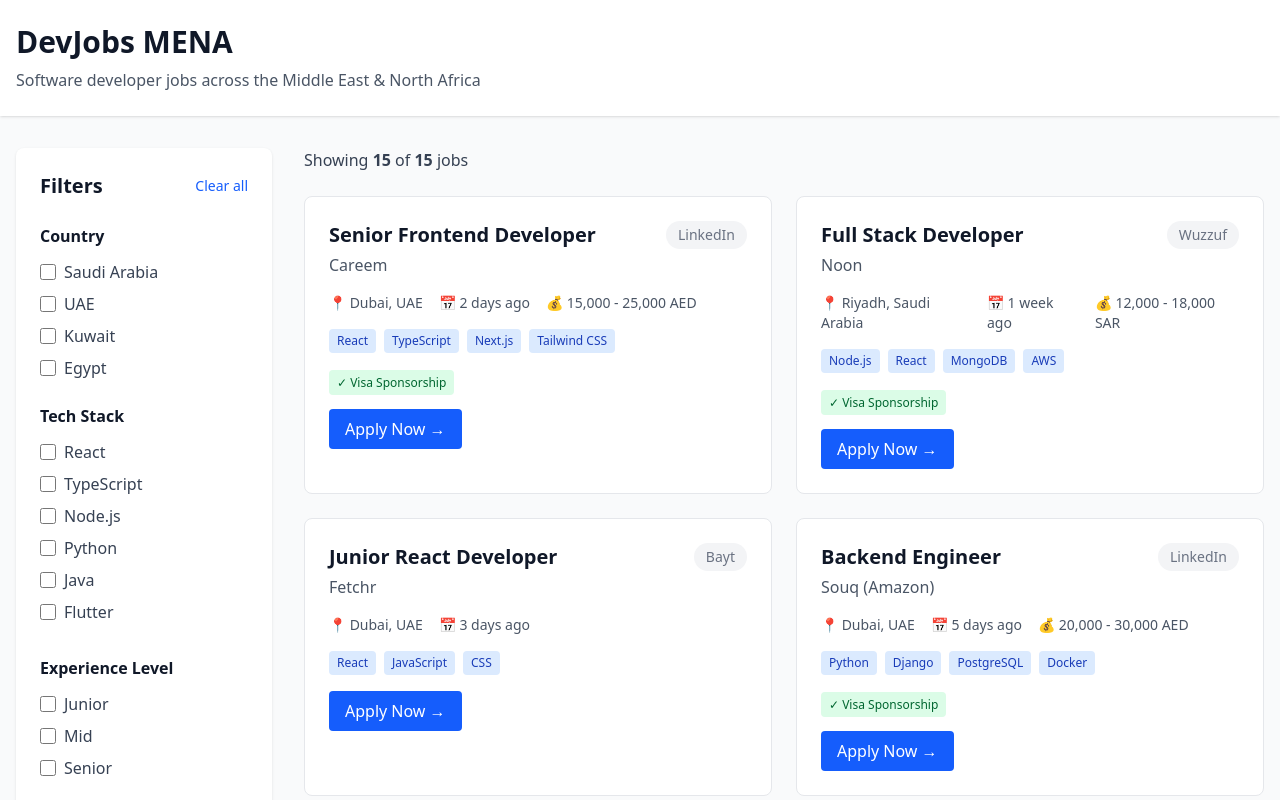
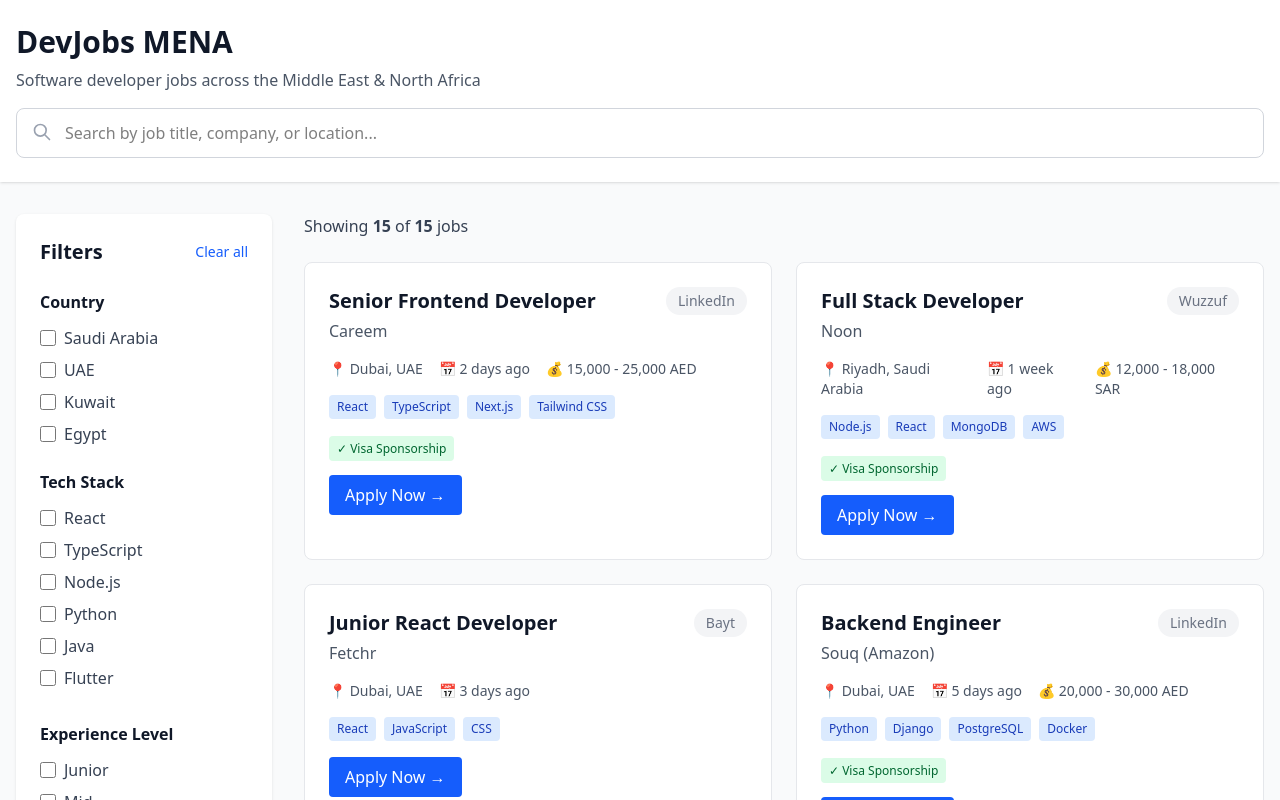
Before and after one commit to aseel-wn/devjobs-mena, a React (Vite) app: page / in a window 1280 px wide. Shown: the top 800 px of the page. Built offline with nearby package versions, Linux system fonts and the light colour scheme.

Commit message:
Add search bar with real-time filtering

```diff
--- a/src/App.tsx
+++ b/src/App.tsx
@@ -8,6 +8,7 @@
   const [selectedTechStack, setSelectedTechStack] = useState<string[]>([]);
   const [selectedLevels, setSelectedLevels] = useState<string[]>([]);
   const [visaSponsorshipOnly, setVisaSponsorshipOnly] = useState(false);
+  const [searchQuery, setSearchQuery] = useState('');
 
   const handleCountryChange = (country: string) => {
     setSelectedCountries((prev) =>
@@ -34,10 +35,23 @@
     setSelectedTechStack([]);
     setSelectedLevels([]);
     setVisaSponsorshipOnly(false);
+    setSearchQuery('');
   };
 
   const filteredJobs = useMemo(() => {
     return mockJobs.filter((job) => {
+      // Search filter
+      if (searchQuery.trim()) {
+        const query = searchQuery.toLowerCase();
+        const matchesTitle = job.title.toLowerCase().includes(query);
+        const matchesCompany = job.company.toLowerCase().includes(query);
+        const matchesLocation = job.location.toLowerCase().includes(query);
+
+        if (!matchesTitle && !matchesCompany && !matchesLocation) {
+          return false;
+        }
+      }
+
       // Country filter
       if (
         selectedCountries.length > 0 &&
@@ -71,6 +85,7 @@
       return true;
     });
   }, [
+    searchQuery,
     selectedCountries,
     selectedTechStack,
     selectedLevels,
@@ -85,6 +100,46 @@
           <p className="text-gray-600 mt-2">
             Software developer jobs across the Middle East & North Africa
           </p>
+
+          {/* Search Bar */}
+          <div className="mt-4">
+            <div className="relative">
+              <input
+                type="text"
+                placeholder="Search by job title, company, or location..."
+                value={searchQuery}
+                onChange={(e) => setSearchQuery(e.target.value)}
+                className="w-full px-4 py-3 pl-12 border border-gray-300 rounded-lg focus:ring-2 focus:ring-blue-500 focus:border-transparent"
+              />
+              <svg
+                className="absolute left-4 top-3.5 h-5 w-5 text-gray-400"
+                fill="none"
+                stroke="currentColor"
+                viewBox="0 0 24 24"
+              >
+                <path
+                  strokeLinecap="round"
+                  strokeLinejoin="round"
+                  strokeWidth={2}
+                  d="M21 21l-6-6m2-5a7 7 0 11-14 0 7 7 0 0114 0z"
+                />
+              </svg>
+              {searchQuery && (
+                <button
+                  onClick={() => setSearchQuery('')}
+                  className="absolute right-3 top-3.5 text-gray-400 hover:text-gray-600"
+                >
+                  <svg className="h-5 w-5" fill="currentColor" viewBox="0 0 20 20">
+                    <path
+                      fillRule="evenodd"
+                      d="M10 18a8 8 0 100-16 8 8 0 000 16zM8.707 7.293a1 1 0 00-1.414 1.414L8.586 10l-1.293 1.293a1 1 0 101.414 1.414L10 11.414l1.293 1.293a1 1 0 001.414-1.414L11.414 10l1.293-1.293a1 1 0 00-1.414-1.414L10 8.586 8.707 7.293z"
+                      clipRule="evenodd"
+                    />
+                  </svg>
+                </button>
+              )}
+            </div>
+          </div>
         </div>
       </header>
 
@@ -116,9 +171,15 @@
 
             {filteredJobs.length === 0 ? (
               <div className="bg-white rounded-lg shadow p-12 text-center">
-                <p className="text-gray-600 text-lg">
-                  No jobs match your filters. Try adjusting your criteria.
+                <p className="text-gray-600 text-lg mb-2">
+                  No jobs match your search or filters.
                 </p>
+                <button
+                  onClick={handleClearFilters}
+                  className="text-blue-600 hover:text-blue-800 font-semibold"
+                >
+                  Clear all filters
+                </button>
               </div>
             ) : (
               <div className="grid grid-cols-1 lg:grid-cols-2 gap-6">
```
